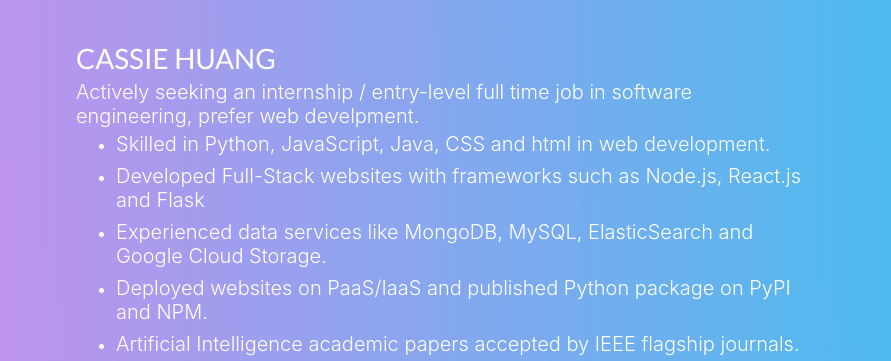
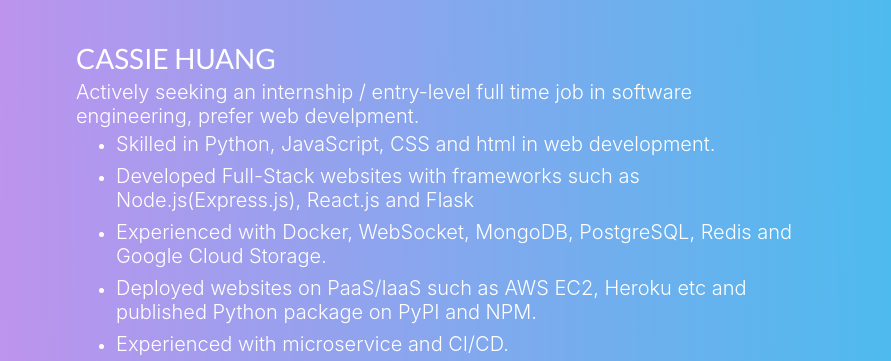
Before and after one commit to cassieHuanghahaha/cassiehuanghahaha.github.io, a website with bundled scripts: page index.html in a window 1280 px wide. Shown: the part 160-521 px from the top of the page, 389-1280 px from the left. Built offline with nearby package versions, Linux system fonts and the light colour scheme; files whose address does not match are found by name.

Commit message:
change summary

```diff
--- a/index.html
+++ b/index.html
@@ -67,16 +67,19 @@
                   web develpment.</h5>
                 <ul>
                   <li>
-                    <h5 class="font-weight-light mb-2"> Skilled in Python, JavaScript, Java, CSS and html in web development.</h5>
+                    <h5 class="font-weight-light mb-2"> Skilled in Python, JavaScript, CSS and html in web development.</h5>
                   </li>
                   <li>
-                    <h5 class="font-weight-light mb-2"> Developed Full-Stack websites with frameworks such as Node.js, React.js and Flask</h5>
+                    <h5 class="font-weight-light mb-2"> Developed Full-Stack websites with frameworks such as Node.js(Express.js), React.js and Flask</h5>
                   </li>
                   <li>
-                    <h5 class="font-weight-light mb-2"> Experienced data services like MongoDB, MySQL, ElasticSearch and Google Cloud Storage.</h5>
+                    <h5 class="font-weight-light mb-2"> Experienced with Docker, WebSocket, MongoDB, PostgreSQL, Redis and Google Cloud Storage.</h5>
                   </li>
                   <li>
-                    <h5 class="font-weight-light mb-2"> Deployed websites on PaaS/IaaS and published Python package on PyPI and NPM.</h5>
+                    <h5 class="font-weight-light mb-2"> Deployed websites on PaaS/IaaS such as AWS EC2, Heroku etc and published Python package on PyPI and NPM.</h5>
+                  </li>
+                  <li>
+                    <h5 class="font-weight-light mb-2"> Experienced with microservice and CI/CD.</h5>
                   </li>
                   <li>
                     <h5 class="font-weight-light mb-2"> Artificial Intelligence academic papers accepted by IEEE flagship journals.</h5>
```
